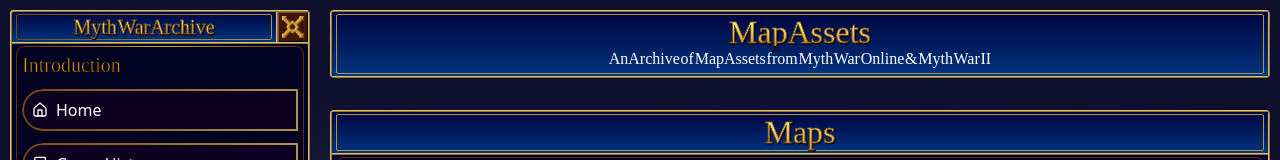
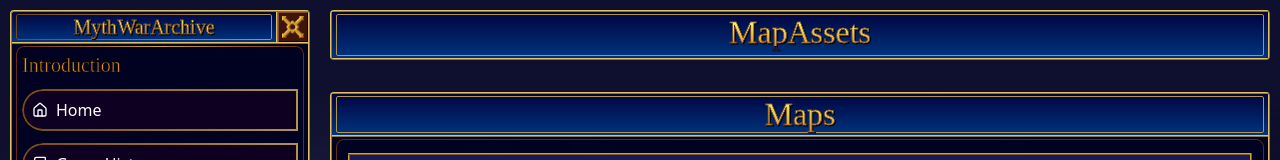
Before and after one commit to MGSimard/myth-war-archive-v2, a React (Vite) app: page /assets/maps in a window 1280 px wide. Shown: the top 160 px of the page. Built offline with nearby package versions, Linux system fonts and the light colour scheme; a web font is replaced by a local one.

Commit message:
Not necessary

```diff
--- a/src/routes/assets/maps.tsx
+++ b/src/routes/assets/maps.tsx
@@ -11,7 +11,7 @@ export const Route = createFileRoute("/assets/maps")({
 function PageAssetsMaps() {
   return (
     <>
-      <Header title="Map Assets" subtitle="An Archive of Map Assets from Myth War Online & Myth War II" />
+      <Header title="Map Assets" />
       <Section title="Maps" id="maps">
         <table>
           <thead>
```
